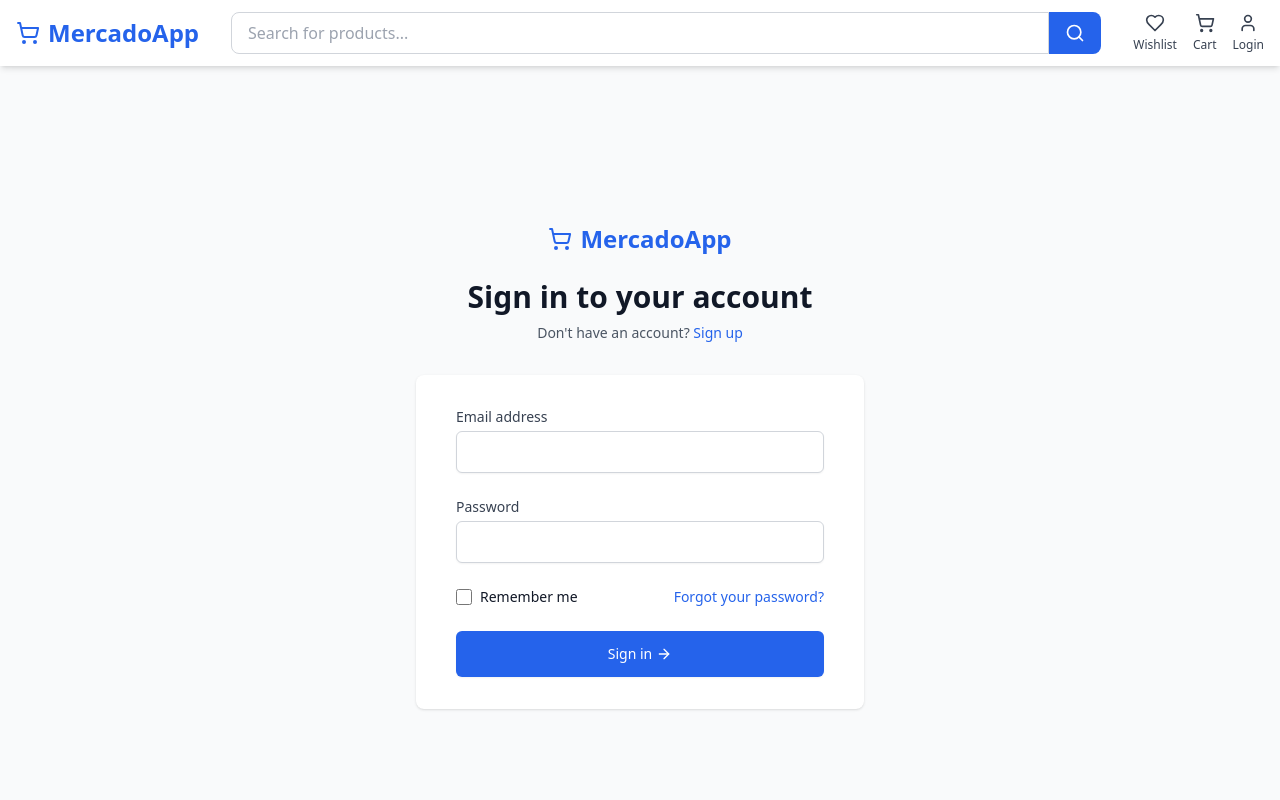
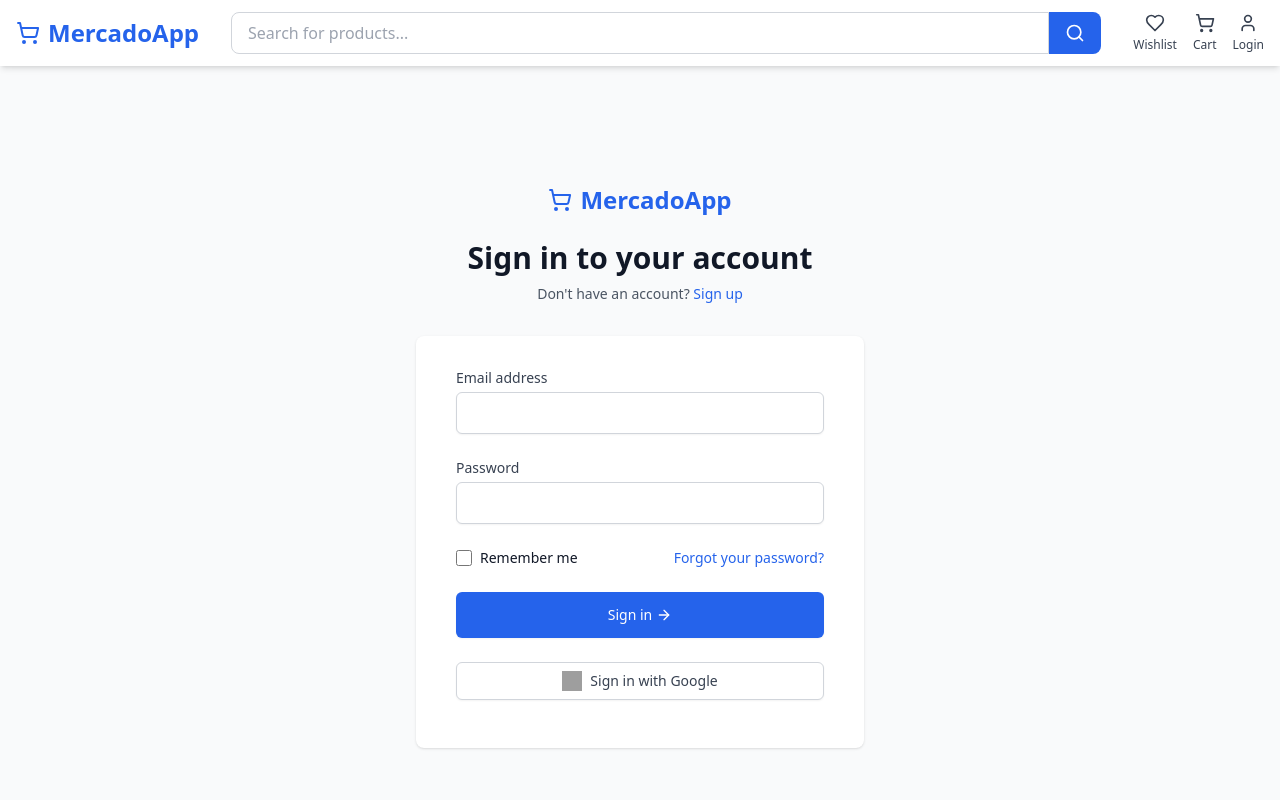
Before and after one commit to stringifystudio/pru_empr, a React (Vite) app: page /login in a window 1280 px wide. Shown: the top 800 px of the page. Built offline with nearby package versions, Linux system fonts and the light colour scheme; grey boxes are pictures that could not be loaded.

Commit message:
Update LoginPage.tsx

```diff
--- a/src/pages/LoginPage.tsx
+++ b/src/pages/LoginPage.tsx
@@ -11,7 +11,8 @@
   const [fullName, setFullName] = useState('');
   const [isLoading, setIsLoading] = useState(false);
 
-  const { login, signup, resetPassword } = useAuth();
+  const { login, signup, resetPassword, signInWithGoogle } = useAuth();
+
   const navigate = useNavigate();
   const location = useLocation();
 
@@ -191,6 +192,32 @@
                 )}
               </button>
             </div>
+
+            <div>
+              <button
+                type="button"
+                onClick={async () => {
+                  setIsLoading(true);
+                  try {
+                    await signInWithGoogle(); // Aquí usa la función correcta
+                    navigate(from, { replace: true });
+                  } catch (error) {
+                    console.error('Google login error:', error);
+                  } finally {
+                    setIsLoading(false);
+                  }
+                }}
+                className="w-full mb-4 flex justify-center items-center py-2 px-4 border border-gray-300 rounded-md shadow-sm text-sm font-medium text-gray-700 bg-white hover:bg-gray-100 focus:outline-none focus:ring-2 focus:ring-offset-2 focus:ring-blue-500"
+              >
+                <img
+                  src="https://www.gstatic.com/firebasejs/ui/2.0.0/images/auth/google.svg"
+                  alt="Google"
+                  className="w-5 h-5 mr-2"
+                />
+                Sign in with Google
+              </button>
+            </div>
+
           </form>
         </div>
       </div>
```
